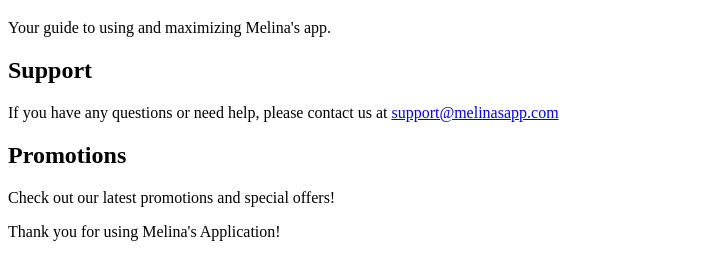
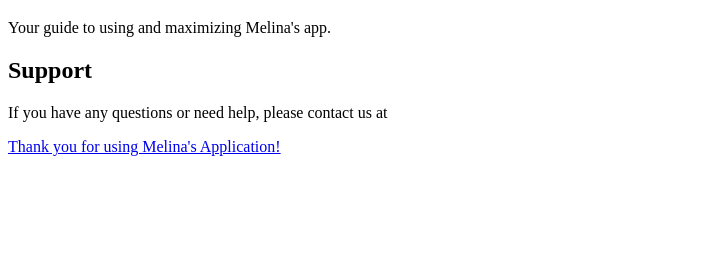
Before and after one commit to yoadsimon/yoadsimon.github.io, a plain HTML site: page index.html in a window 1280 px wide. Shown: the part 61-340 px from the top of the page, without its empty margins (0-707 px from the left). Drawn offline with Linux system fonts and the light colour scheme.

Commit message:
Update index.html

```diff
--- a/index.html
+++ b/index.html
@@ -12,11 +12,7 @@
     </header>
     <section>
         <h2>Support</h2>
-        <p>If you have any questions or need help, please contact us at <a href="mailto:support@melinasapp.com">support@melinasapp.com</a></p>
-    </section>
-    <section>
-        <h2>Promotions</h2>
-        <p>Check out our latest promotions and special offers!</p>
+        <p>If you have any questions or need help, please contact us at <a href="mailto:yoadsimon@gmail.com>support@melinasapp.com</a></p>
     </section>
     <footer>
         <p>Thank you for using Melina's Application!</p>
```
